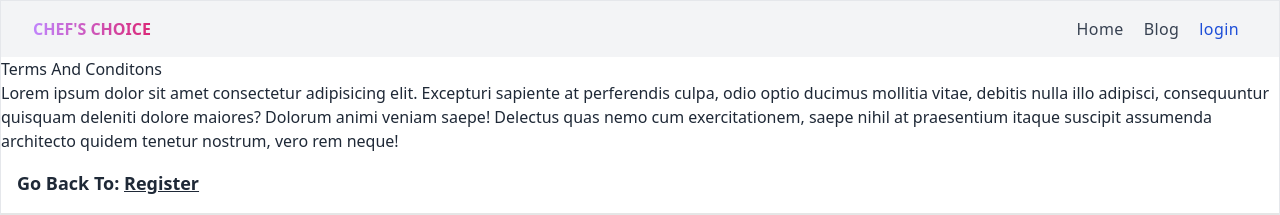
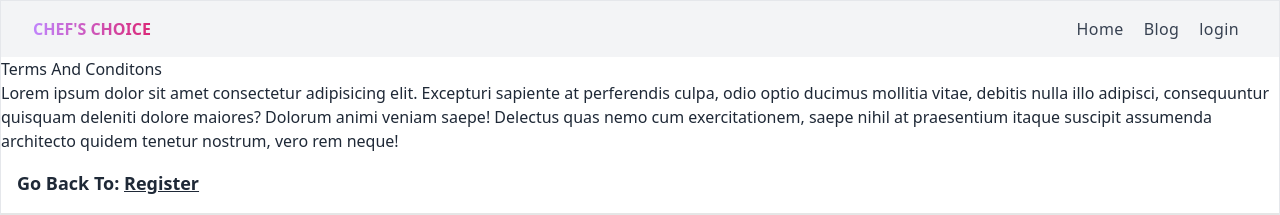
Before and after one commit to manjurul-karim/chef-choice-client, a React (Vite) app: page /terms in a window 1280 px wide. Shown: the top 215 px of the page. Built offline with nearby package versions, Linux system fonts and the light colour scheme; no server answers.

Commit message:
header modified

```diff
--- a/src/components/Header.jsx
+++ b/src/components/Header.jsx
@@ -17,17 +17,19 @@ const Header = () => {
     <div className="flex  justify-between px-8 py-4 bg-gray-100">
       <h4 className="tex-2xl font-bold uppercase">
         {" "}
-        <span className="font-extrabold text-transparent bg-clip-text bg-gradient-to-r from-purple-400 to-pink-600">
+        <Link to='/'><span className="font-extrabold text-transparent bg-clip-text bg-gradient-to-r from-purple-400 to-pink-600">
           chef's Choice
-        </span>
+        </span></Link>
       </h4>
       <ul className="mr-2 md:flex gap-5">
         <li>
           <NavLink
-            to="/"
-            className={({ isActive }) => (isActive ? "active" : "default")}
-          >
-            Home
+
+              to="/"
+              className={({ isActive }) => (isActive ? "active" : "default")}
+            >
+              Home
+
           </NavLink>
         </li>
         <li>
@@ -39,16 +41,9 @@ const Header = () => {
           </NavLink>
         </li>
 
-        {/* <li>
-          <NavLink
-            to="/login"
-            className={({ isActive }) => (isActive ? "active" : "default")}
-          >
-            Profilepicture
-          </NavLink>
-        </li> */}
         <li>
-          <NavLink className='flex gap-2'>
+          <NavLink className="flex gap-2">
+
             {user ? (
               <>
                 <div>
@@ -65,12 +60,20 @@ const Header = () => {
                     </span>
                   </div>
                 </div>
-                <button onClick={handleLogedOut} className="btn btn-sm btn-outline btn-primary lowercase">
+                <button
+                  onClick={handleLogedOut}
+                  className="btn btn-sm btn-outline btn-primary lowercase"
+                >
                   signOut
                 </button>
               </>
             ) : (
-              <Link to="/login">login</Link>
+              <NavLink
+                to="/login"
+                className={({ isActive }) => (isActive ? "active" : "default")}
+              >
+                login
+              </NavLink>
             )}
           </NavLink>
         </li>
--- a/src/components/Terms.jsx
+++ b/src/components/Terms.jsx
@@ -1,3 +1,4 @@
+/* eslint-disable no-unused-vars */
 import React from "react";
 import { Link } from "react-router-dom";
 
--- a/src/firebase/firebase.config.js
+++ b/src/firebase/firebase.config.js
@@ -4,6 +4,8 @@ import { initializeApp } from "firebase/app";
 // https://firebase.google.com/docs/web/setup#available-libraries
 
 // Your web app's Firebase configuration
+
+console.log('environment variable' , import.meta.env.VITE_PASS);
 const firebaseConfig = {
   apiKey: "AIzaSyCfAXLNEsNCoEQgsypkMVmktKLQXj7gVtU",
   authDomain: "assignment-10-e978e.firebaseapp.com",
--- a/src/providers/AuthProviders.jsx
+++ b/src/providers/AuthProviders.jsx
@@ -54,7 +54,7 @@ const AuthProviders = ({ children }) => {
   //  ! observe auth state change
   useEffect(() => {
     const unSubscribe = onAuthStateChanged(auth, (currentUser) => {
-      console.log('auth state change' , currentUser);
+    //   console.log('auth state change' , currentUser);
       setUser(currentUser);
       setLoading(false);
     });
```
